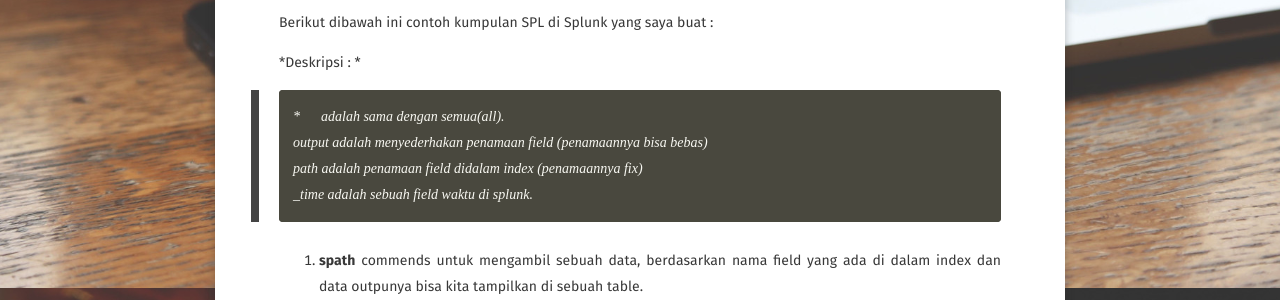
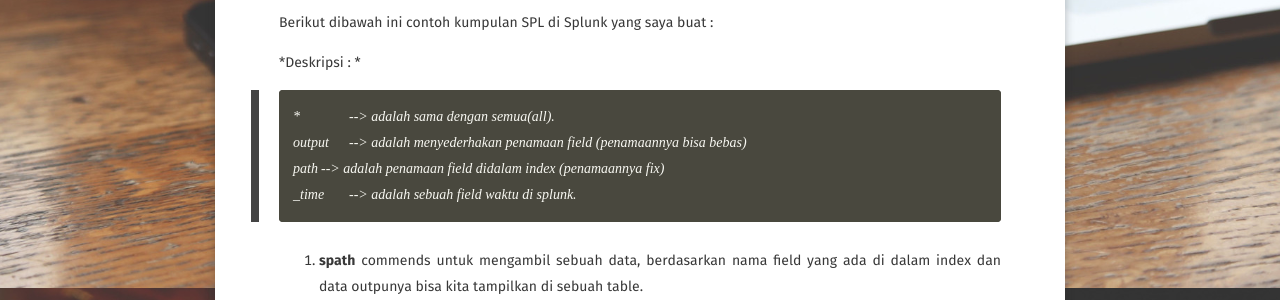
Before and after one commit to SandyRahman/sandyrahman.github.io, a Jekyll site: the page built from _posts/2019-12-18-splunk-dashboard-monitoring.md, in a window 1280 px wide. Shown: the part 612-912 px from the top of the page. Built offline with Jekyll 4.4.1, drawn with Linux system fonts in a browser that asks for light colours; some web fonts are replaced; comment, search, counter and statistics services are not loaded.

```diff
--- a/_posts/2019-12-18-splunk-dashboard-monitoring.md
+++ b/_posts/2019-12-18-splunk-dashboard-monitoring.md
@@ -19,10 +19,10 @@ Beberapa referensi splunk bisa dilihat dibawah ini :
 Berikut dibawah ini contoh kumpulan SPL di Splunk yang saya buat :
 
 *Deskripsi : *
->	*	adalah sama dengan semua(all).
-	output adalah menyederhakan penamaan field (penamaannya bisa bebas)
-	path adalah penamaan field didalam index (penamaannya fix)
-	_time adalah sebuah field waktu di splunk.
+>	*		--> adalah sama dengan semua(all).
+	output	--> adalah menyederhakan penamaan field (penamaannya bisa bebas)
+	path	--> adalah penamaan field didalam index (penamaannya fix)
+	_time	--> adalah sebuah field waktu di splunk.
 
 
 1. **spath** commends untuk mengambil sebuah data, berdasarkan nama field yang ada di dalam index dan data outpunya bisa kita tampilkan di sebuah table.
```
